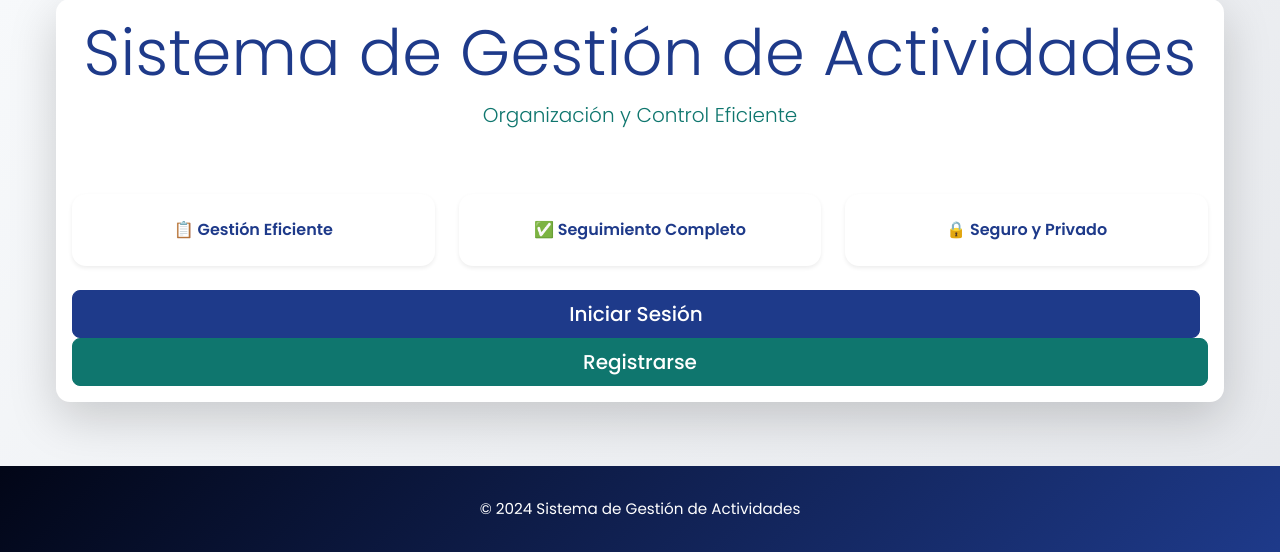
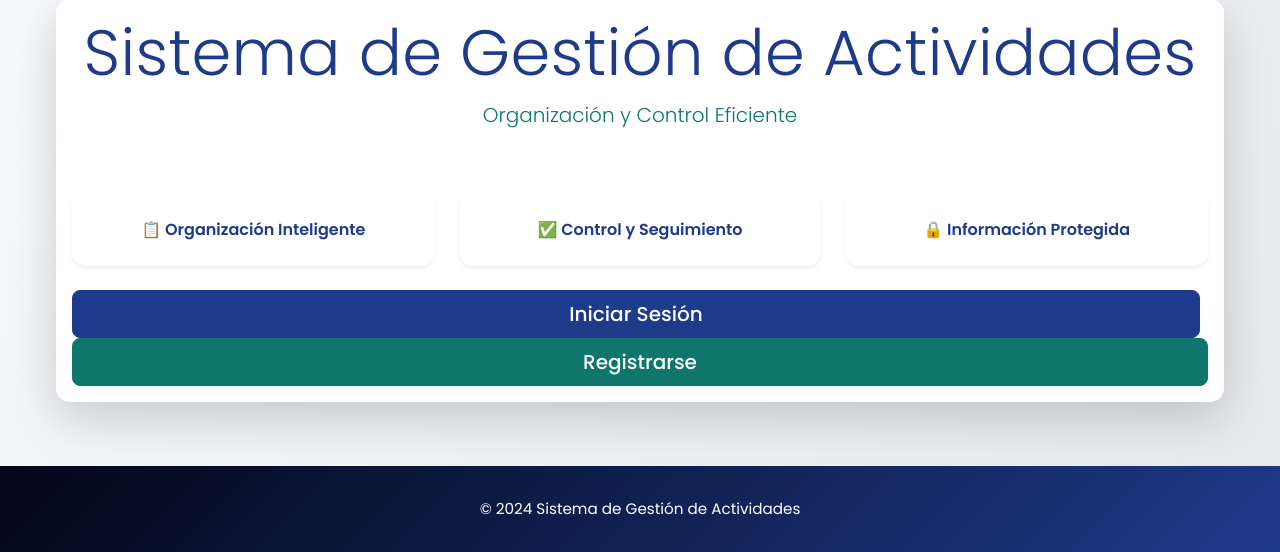
Before and after one commit to holguin2006alexander-design/Neyser-Act-81, a Django app: page / in a window 1280 px wide. Shown: the part 121-673 px from the top of the page. Run offline with Django 5.2, Linux system fonts and the light colour scheme.

Commit message:
actualizacion

```diff
--- a/ti/templates/inicio.html
+++ b/ti/templates/inicio.html
@@ -13,21 +13,20 @@
     <div class="row g-4 my-4">
       <div class="col-md-4">
         <div class="card p-4 shadow-sm border-0" style="color: var(--primary-color); font-weight: 600;">
-          📋 Gestión Eficiente
+          📋 Organización Inteligente
         </div>
       </div>
       <div class="col-md-4">
         <div class="card p-4 shadow-sm border-0" style="color: var(--primary-color); font-weight: 600;">
-          ✅ Seguimiento Completo
+         ✅ Control y Seguimiento
         </div>
       </div>
       <div class="col-md-4">
-        <div class="card p-4 shadow-sm border-0" style="color: var(--primary-color); font-weight: 600;">
-          🔒 Seguro y Privado
+      <div class="card p-4 shadow-sm border-0" style="color: var(--primary-color); font-weight: 600;">
+          🔒 Información Protegida
         </div>
       </div>
     </div>
-
     {% if user.is_authenticated %}
       <a href="{% url 'actividades' %}"
          class="btn btn-lg me-2"
```
